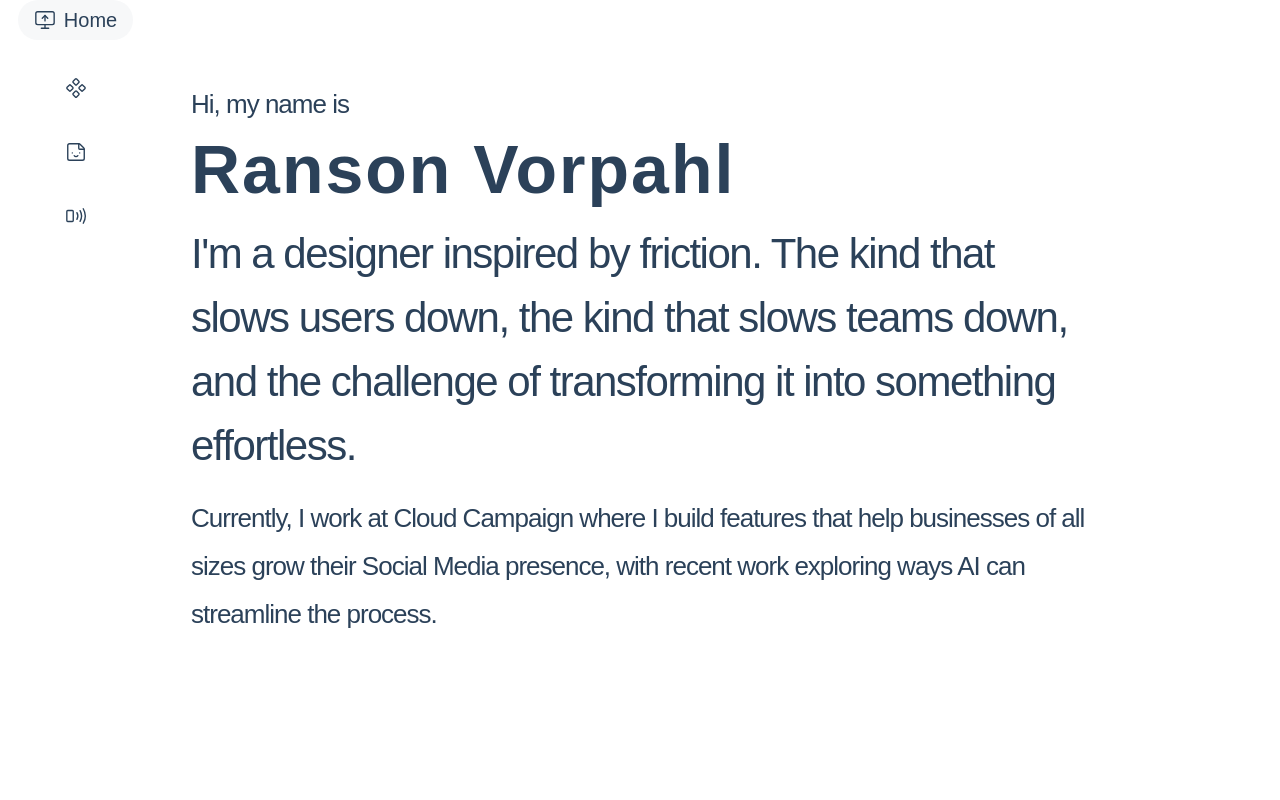
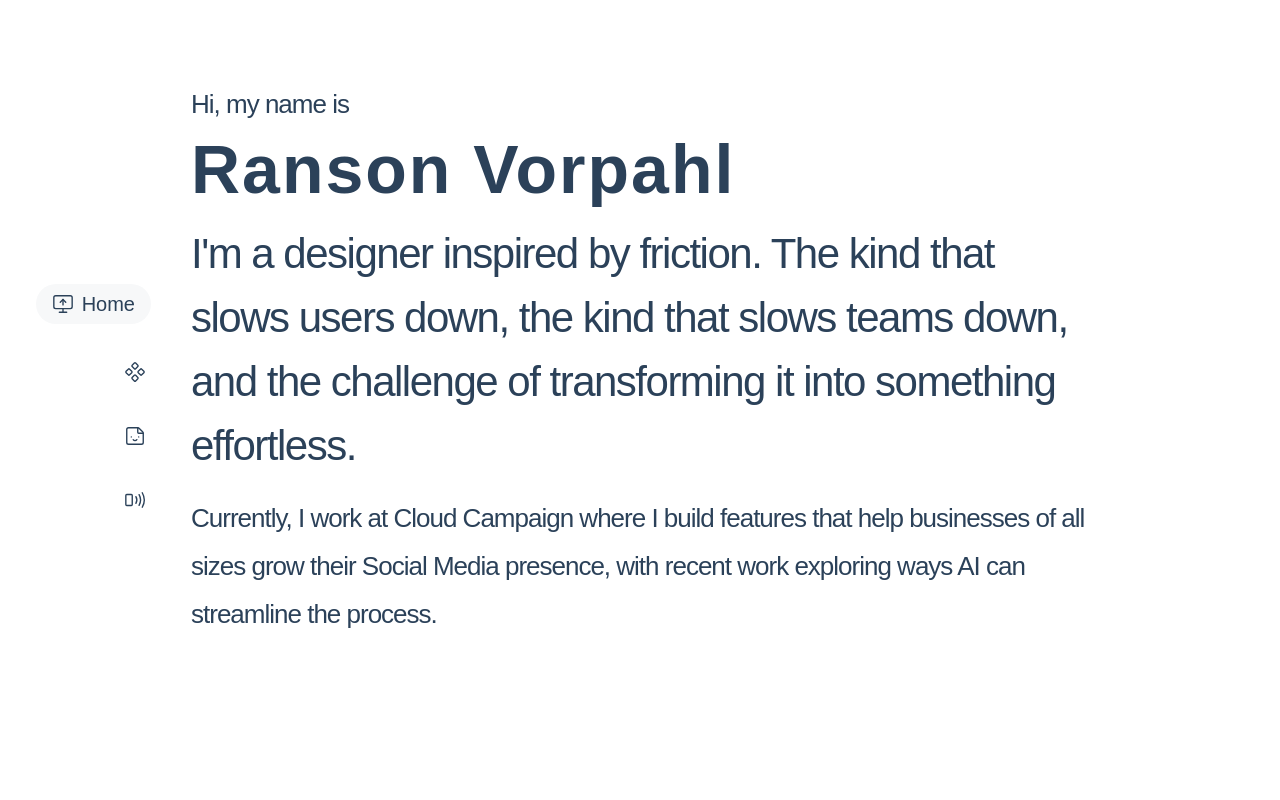
Before and after one commit to mugen-creative-studio/ranson.design, a React (Vite) app: page /#hero in a window 1280 px wide. Shown: the top 800 px of the page. Built offline with nearby package versions, Linux system fonts and the light colour scheme.

Commit message:
feat: fix nav to viewport with vertical centering

```diff
--- a/src/components/LeftNav.module.css
+++ b/src/components/LeftNav.module.css
@@ -1,9 +1,12 @@
 .nav {
+  position: fixed;
+  top: 50%;
+  transform: translateY(-50%);
+  right: calc(50% + var(--content-max-width) / 2 + var(--space-40));
   display: flex;
   flex-direction: column;
-  align-items: center;
+  align-items: flex-end;
   gap: var(--space-32);
-  flex-shrink: 0;
 }
 
 .item {
```
